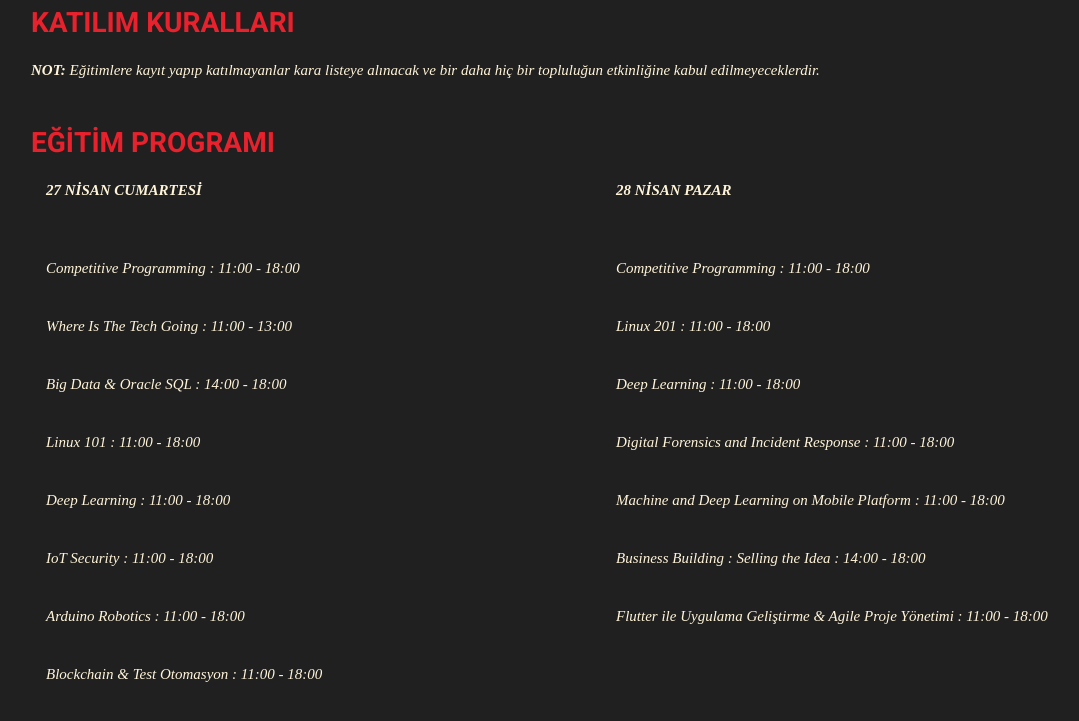
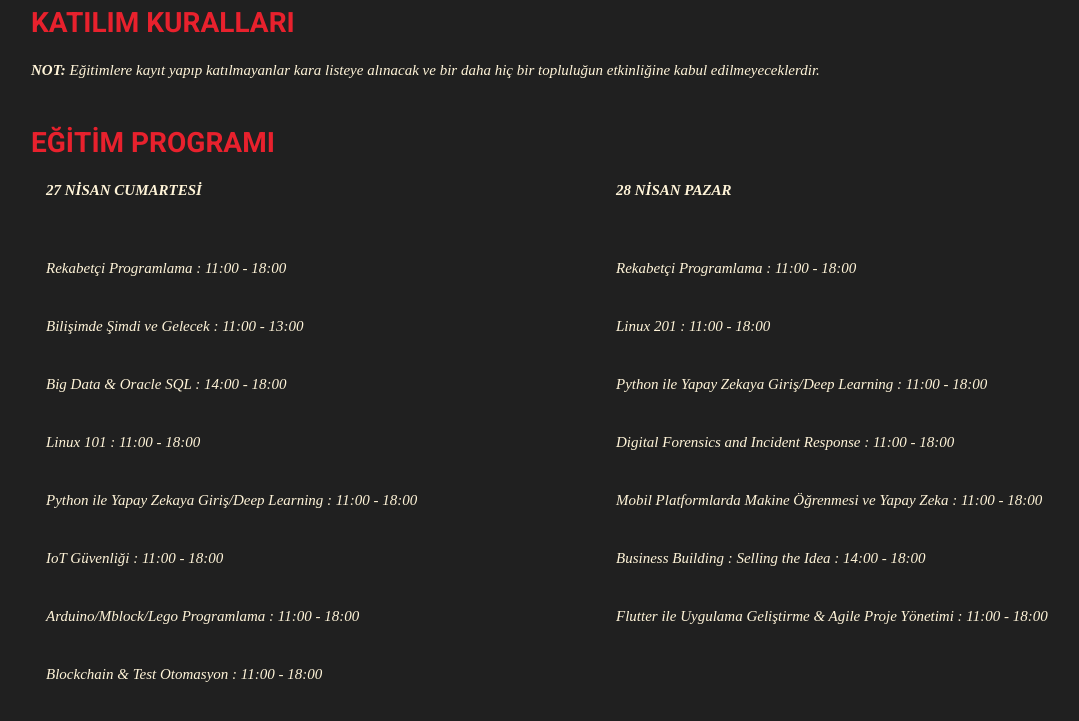
Before and after one commit to bilkamp/bilkamp19.github.io, a Jekyll site: the page built from index.html, in a window 1280 px wide and 900 px high, scrolled down 1706 px, cut to the strip 0-814 px from the top of the window. Shown: the top 721 px of the strip, without its empty margins (39-1118 px from the left). Built offline with Jekyll 4.4.1, drawn with Linux system fonts in a browser that asks for light colours; nearby versions of some CDN libraries; some web fonts are replaced; comment, search, counter and statistics services are not loaded.

Commit message:
Update index.html

```diff
--- a/index.html
+++ b/index.html
@@ -99,13 +99,13 @@ permalink: /
 
 			  <p><strong>27 NİSAN CUMARTESİ</strong></p>
 			  <br>
-			  <p>Competitive Programming  : 11:00 - 18:00 </p>
-			  <p>Where Is The Tech Going 	: 11:00 - 13:00 </p>
+			  <p>Rekabetçi Programlama  : 11:00 - 18:00 </p>
+			  <p>Bilişimde Şimdi ve Gelecek 	: 11:00 - 13:00 </p>
 			  <p>Big Data & Oracle SQL	  : 14:00 - 18:00 </p>
 			  <p>Linux 101	 : 11:00 - 18:00 </p>
-			  <p>Deep Learning	 : 11:00 - 18:00 </p>
-			  <p>IoT Security	 : 11:00 - 18:00 </p>
-			  <p>Arduino Robotics : 11:00 - 18:00 </p>
+			  <p>Python ile Yapay Zekaya Giriş/Deep Learning	 : 11:00 - 18:00 </p>
+			  <p>IoT Güvenliği	 : 11:00 - 18:00 </p>
+			  <p>Arduino/Mblock/Lego Programlama : 11:00 - 18:00 </p>
 			  <p>Blockchain & Test Otomasyon 	  : 11:00 - 18:00 </p>
 			  <br>
 
@@ -115,11 +115,11 @@ permalink: /
 
 			  <p><strong>28 NİSAN PAZAR</strong></p>
 			  <br>
-			  <p>Competitive Programming  : 11:00 - 18:00 </p>
+			  <p>Rekabetçi Programlama  : 11:00 - 18:00 </p>
 			  <p>Linux 201	: 11:00 - 18:00 </p>
-			  <p>Deep Learning	: 11:00 - 18:00 </p>
+			  <p>Python ile Yapay Zekaya Giriş/Deep Learning	: 11:00 - 18:00 </p>
 			  <p>Digital Forensics and Incident Response   : 11:00 - 18:00 </p>
-			  <p>Machine and Deep Learning on Mobile Platform	 : 11:00 - 18:00 </p>
+			  <p>Mobil Platformlarda Makine Öğrenmesi ve Yapay Zeka	 : 11:00 - 18:00 </p>
 			  <p>Business Building : Selling the Idea : 14:00 - 18:00 </p>
 			  <p>Flutter ile Uygulama Geliştirme & Agile Proje Yönetimi  : 11:00 - 18:00 </p>
 
```
